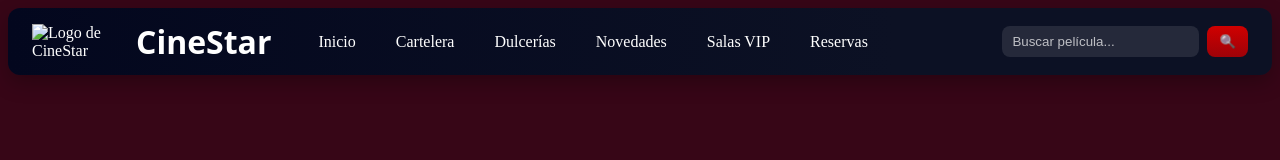
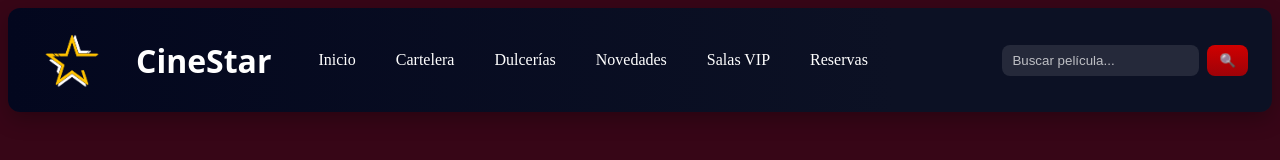
Before and after one commit to LukeBlak/Cine_Proyecto, a plain HTML site: page dulceria.html in a window 1280 px wide. Shown: the top 160 px of the page. Drawn offline with Linux system fonts and the light colour scheme; a web font is replaced by a local one.

Commit message:
correción menor

```diff
--- a/dulceria.html
+++ b/dulceria.html
@@ -15,7 +15,7 @@
 
 <body>
   <header>
-    <img src="Star.png" alt="Logo de CineStar">
+    <img src="IMG/Star.png" alt="Logo de CineStar">
     <h1>CineStar</h1>
     <nav class="menu">
       <ul>
```
